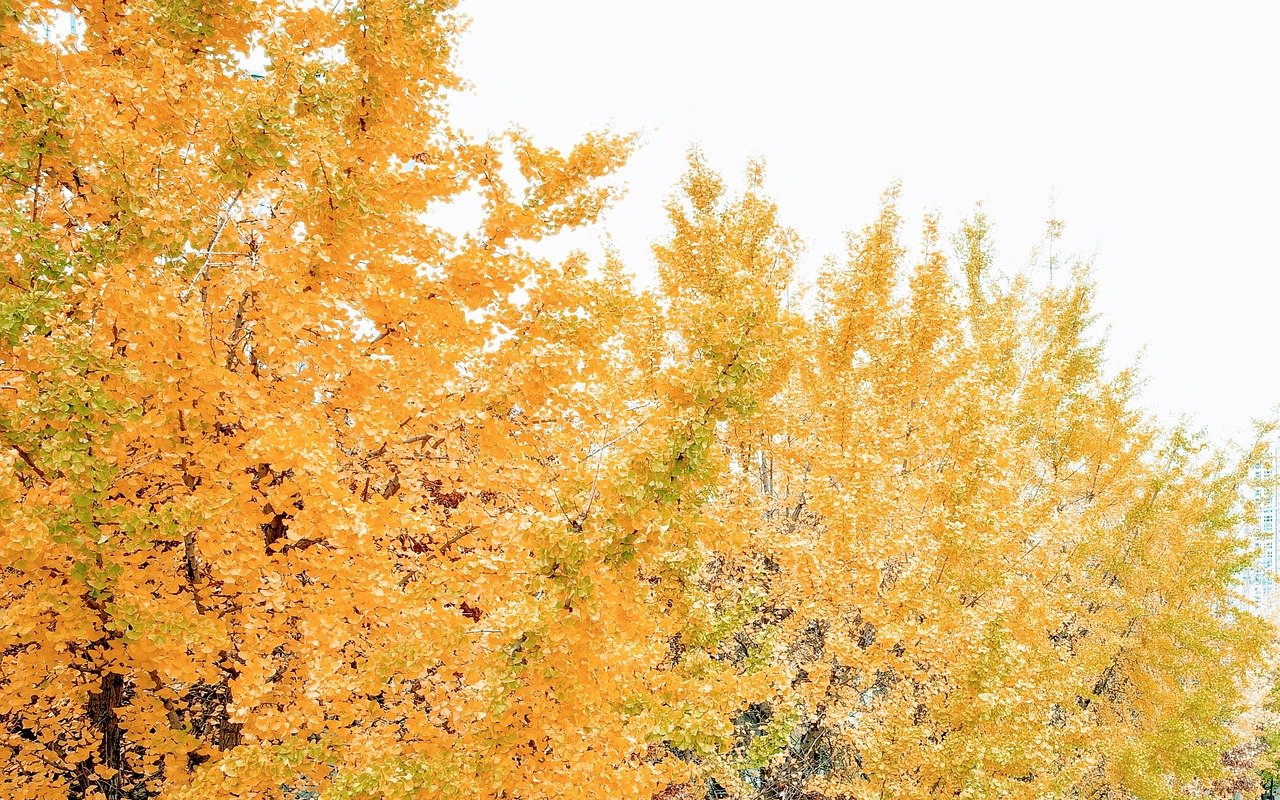
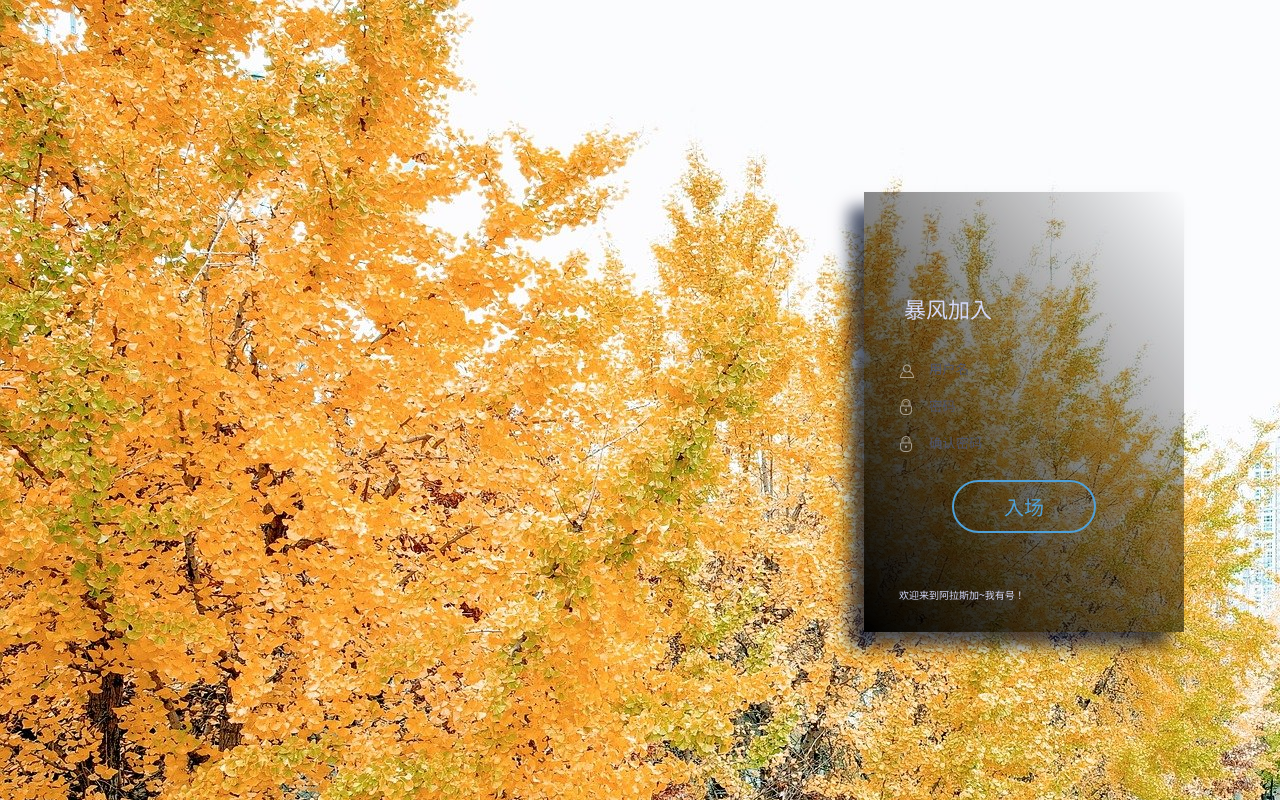
Before and after one commit to suchen9209/poke-room, a React (Vite) app: page /register in a window 1280 px wide. Before the commit this address had no page. Built offline with nearby package versions, Linux system fonts and the light colour scheme.

Commit message:
房间列表

```diff
--- a/src/App.jsx
+++ b/src/App.jsx
@@ -4,7 +4,7 @@ import {BrowserRouter, Link, Route, Router,  useParams,useNavigate } from 'react
 function App(){
     let navigate = useNavigate();
     useEffect(()=>{
-        navigate("/room")
+        navigate("/login")
     })
 
   return (
--- a/src/components/Login/LoginPanel.jsx
+++ b/src/components/Login/LoginPanel.jsx
@@ -45,7 +45,7 @@ function SetPassword(e){
 
 function LoginPanel(){
     let navigate = useNavigate();
-    const [isLogin, setLoginStatus] = useState(0);
+    const [isLogin, setLoginStatus] = useState(false);
     const [uname, setUname] = useState('');
     const [password, setPassword] = useState('');
     const [clickButton, setClick] = useState(false);
@@ -82,6 +82,7 @@ function LoginPanel(){
                 localStorage.UserName = res.data.Data.Name
                 localStorage.Point = res.data.Data.Point
 
+                setLoginStatus(true)
                 // useEffect(()=>{
                 navigate("/room")
                 // })
@@ -94,6 +95,8 @@ function LoginPanel(){
     },[uname,password,clickButton])
 
     return(
+        <div className="container">
+            <div className="login_main_panel">
         <div className='login' id="login_panel">
             <div className='login_title'>
                 <span>PY登录</span>
@@ -123,10 +126,12 @@ function LoginPanel(){
                     <input type='button' value='登录' />
                 </div>
             </div>
-            <div className='success'>
-            </div>
-            <div className='disclaimer'>
-                <p>欢迎来到阿拉斯加~<span id="show_register" style={{color: '#2fa0ec',cursor: 'pointer'}}>我没号！</span></p>
+            {/*<div className='success'>*/}
+            {/*</div>*/}
+            {/*<div className='disclaimer'>*/}
+            {/*    <p>欢迎来到阿拉斯加~<span id="show_register" style={{color: '#2fa0ec',cursor: 'pointer'}}>我没号！</span></p>*/}
+            {/*</div>*/}
+        </div>
             </div>
         </div>
     )
--- a/src/components/Login/RegisterPanel.jsx
+++ b/src/components/Login/RegisterPanel.jsx
@@ -0,0 +1,122 @@
+import React, {Component, useEffect, useState} from 'react';
+import {BrowserRouter, Link, Route, Router,  useParams,useNavigate } from 'react-router-dom';
+import axios from "axios";
+import RoomList from "../../room/RoomList";
+
+let uname = ''
+let password = ''
+
+
+function SetUname(e){
+    uname = e.target.value
+}
+
+function SetPassword(e){
+    password = e.target.value
+}
+
+function RegisterPanel(){
+    let navigate = useNavigate();
+    const [isLogin, setLoginStatus] = useState(0);
+    const [uname, setUname] = useState('');
+    const [password, setPassword] = useState('');
+    const [newpassword, setNewPassword] = useState('');
+    const [clickButton, setClick] = useState(false);
+    useEffect(()=>{
+        if (isLogin){
+            console.log('sdfsd121fsdf')
+        }
+        return ()=>{
+            console.log('sdfsdfsdf')
+
+        }
+    },[isLogin])
+
+    useEffect(()=>{
+        console.log(password)
+        console.log(clickButton)
+        console.log(uname)
+        if(clickButton && uname !== '' && password !==''){
+            setClick(false)
+            axios({
+                url:"user/register",
+                method:"post",
+                baseURL:"http://localhost:8080/v2/",
+                params:{
+                    uname:uname,
+                    password:password
+                },
+                mode:"no-cors",
+                withCredentials:true,
+                async:true
+            }).then(res=>{
+                console.log(res)
+                localStorage.UserId = res.data.Data.Id
+                localStorage.UserName = res.data.Data.Name
+                localStorage.Point = res.data.Data.Point
+
+                // useEffect(()=>{
+                navigate("/room")
+                // })
+            }).catch((error)=>{
+                alert(error.message)
+                console.log('Error', error.message);
+            })
+        }
+
+    },[uname,password,clickButton])
+
+    return(
+        <div className="container">
+            <div className="login_main_panel">
+        <div className='login' id="register_panel">
+            <div className='login_title'>
+                <span>暴风加入</span>
+            </div>
+            <div className='login_fields'>
+                <div className='login_fields__user'>
+                    <div className='icon'>
+                        <img alt="" src='/img/login/user_icon_copy.png' />
+                    </div>
+                    <input id="register_name" name="register_name" onChange={(event => setUname(event.target.value))}  placeholder='用户名' maxLength="16" type='text'
+                           autoComplete="off"/>
+                    <div className='validation'>
+                        <img alt="" src='/img/login/tick.png' />
+                    </div>
+                </div>
+                <div className='login_fields__password'>
+                    <div className='icon'>
+                        <img alt="" src='/img/login/lock_icon_copy.png' />
+                    </div>
+                    <input id="register_pwd" name="pwd"  onChange={(event => setPassword(event.target.value))}   placeholder='密码' maxLength="16" type='password'
+                           autoComplete="off" />
+                    <div className='validation'>
+                        <img alt="" src='/img/login/tick.png' />
+                    </div>
+                </div>
+                <div className='login_fields__password'>
+                    <div className='icon'>
+                        <img alt="" src='/img/login/lock_icon_copy.png' />
+                    </div>
+                    <input id="register_pwd2" name="pwd"  onChange={(event => setNewPassword(event.target.value))} placeholder='确认密码' maxLength="16" type='password'
+                           autoComplete="off" />
+                    <div className='validation'>
+                        <img alt="" src='/img/login/tick.png'/>
+                    </div>
+                </div>
+                <div className='login_fields__submit' id="register_button">
+                    <input type='button' value='入场'/>
+                </div>
+            </div>
+            <div className='success'>
+            </div>
+            <div className='disclaimer'>
+                <p>欢迎来到阿拉斯加~<span id="show_login">我有号！</span></p>
+            </div>
+        </div>
+            </div>
+        </div>
+    )
+
+}
+export default RegisterPanel
--- a/src/main.jsx
+++ b/src/main.jsx
@@ -6,12 +6,15 @@ import {BrowserRouter, Route, Routes} from "react-router-dom";
 import ContentMain from "./components/ContentMain";
 import RoomListPanel from "./room/RoomListPanel";
 import Background from "./components/Login/Background";
+import RegisterPanel from "./components/Login/RegisterPanel";
+import LoginPanel from "./components/Login/LoginPanel";
 
 ReactDOM.render(
     <BrowserRouter>
         <Routes>
-            <Route path="/" element={<App />} />
-            <Route path="login" element={<Background />} />
+            <Route path="/" element={<LoginPanel />} />
+            <Route path="login" element={<LoginPanel />} />
+            <Route path="register" element={<RegisterPanel />} />
             <Route path="room" element={<RoomList />} />
             <Route path="invoices" element={<RoomListPanel />} />
         </Routes>
--- a/src/room/RoomListPanel.jsx
+++ b/src/room/RoomListPanel.jsx
@@ -1,4 +1,4 @@
-import {useEffect} from "react";
+import {useEffect, useState} from "react";
 import axios from "axios";
 
 function RoomListPanel() {
@@ -7,6 +7,9 @@ function RoomListPanel() {
         marginTop : 10,
         fontSize:28,
     }
+    const [roomListData, setListData] = useState([]);
+    const [refresh,setRefresh] = useState(true)
+
     const roomLine = {
         marginTop : 10,
         fontSize:20,
@@ -23,6 +26,7 @@ function RoomListPanel() {
     let column_5 = new ColumnBase(40,120);
 
     useEffect(()=>{
+        if(refresh){
             axios({
                 url:"/room/list",
                 method:"post",
@@ -32,10 +36,23 @@ function RoomListPanel() {
                 withCredentials:true,
                 async:true
             }).then(res=>{
+                setListData(res.data.Data)
                 console.log(res)
+                setRefresh(false)
             })
+        }
+    },[refresh])
 
-
+    let listItem_1 = roomListData.map((item, key) => {
+        return (
+            <div style={roomLine}>
+                <span style={column_1}>{item.Id}</span>
+                <span style={column_2}>{item.RoomName}</span>
+                <span style={column_3}>suchot</span>
+                <span style={column_4}>8</span>
+                <span style={column_5}>DOING</span>
+            </div>
+        )
     })
 
     return (
@@ -47,20 +64,7 @@ function RoomListPanel() {
                 <span style={column_4}>当前人数</span>
                 <span style={column_5}>房间状态</span>
             </div>
-            <div style={roomLine}>
-                <span style={column_1}>1005</span>
-                <span style={column_2}>suchot的房间</span>
-                <span style={column_3}>suchot</span>
-                <span style={column_4}>8</span>
-                <span style={column_5}>DOING</span>
-            </div>
-            <div style={roomLine}>
-                <span style={column_1}>1006</span>
-                <span style={column_2}>wuke的房间</span>
-                <span style={column_3}>wuke</span>
-                <span style={column_4}>6</span>
-                <span style={column_5}>WAITING</span>
-            </div>
+            {listItem_1}
         </div>
     )
 }
```
Also changed, not shown: src/components/Login/Background.jsx (+3 -45 lines). Lines whose indentation alone changed are shown as unchanged.
